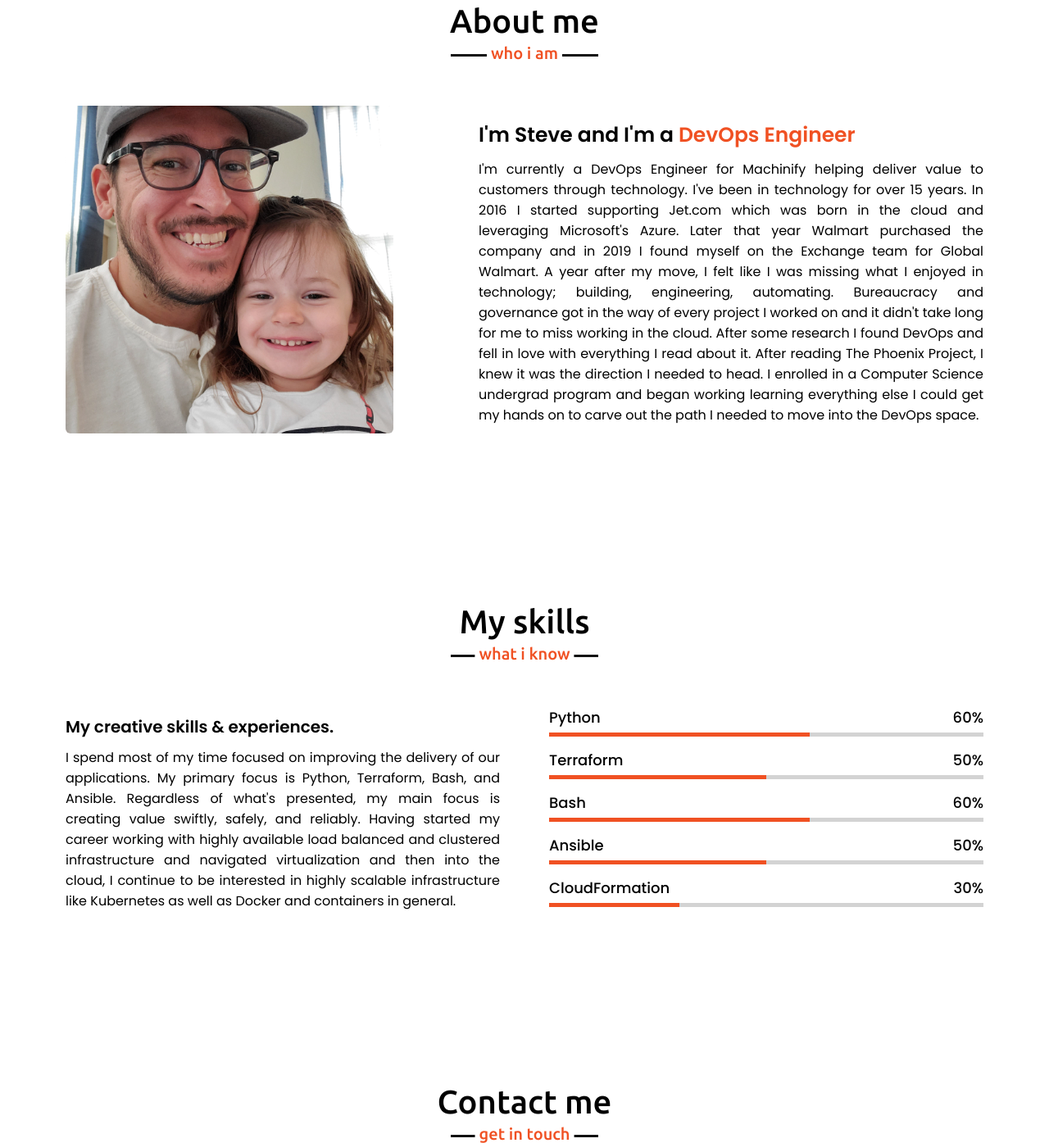
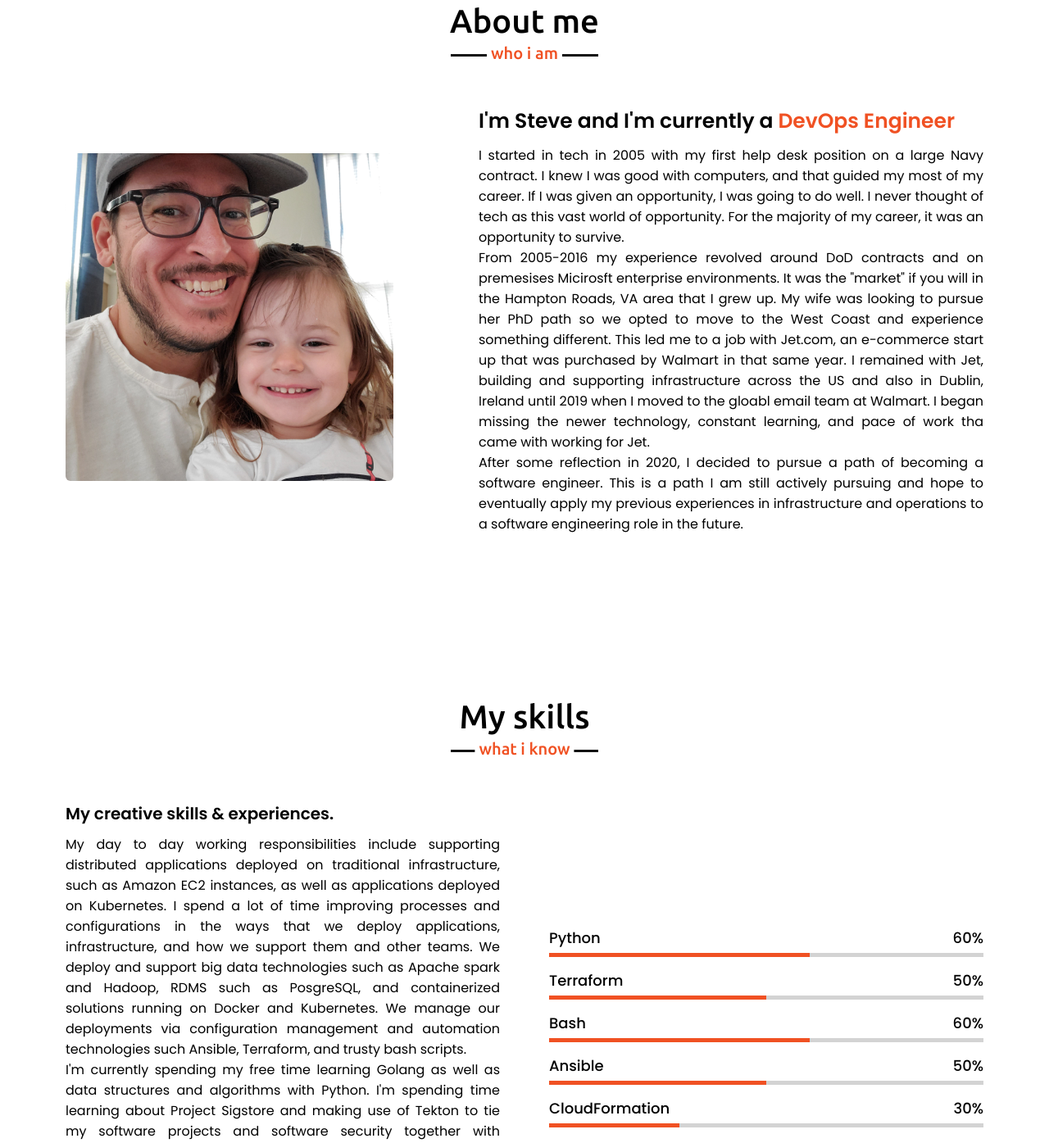
Before and after one commit to rebelopsio/stevemorgandev, a plain HTML site: page index.html in a window 1280 px wide. Shown: the part 897-2292 px from the top of the page at 82% size. Drawn offline with nearby package versions, Linux system fonts and the light colour scheme; a script that the page names is missing.

Commit message:
updated index.html
Signed-off-by: Stephen Morgan <steve@rebelops.io>

```diff
--- a/index.html
+++ b/index.html
@@ -42,7 +42,7 @@
             <div class="logo"><a href="#">Portfo<span>lio.</span></a></div>
             <ul class="menu">
                 <li><a href="#" class="menu-btn">Home</a></li>
-                <li><a href="https://blog.stevemorgan.dev" class="menu-btn">Blog</a></li>
+                <li><a href="https://hashnode.stevemorgan.dev" class="menu-btn">Hashnode</a></li>
                 <li><a href="#about" class="menu-btn">About</a></li>
                 <li><a href="#skills" class="menu-btn">Skills</a></li>
                 <li><a href="#contact" class="menu-btn">Contact</a></li>
@@ -77,20 +77,13 @@
                 </div>
                 <div class="column right">
                     <div class="text">
-                        I'm Steve and I'm a <span>DevOps Engineer</span></div>
+                        I'm Steve and I'm currently a <span>DevOps Engineer</span></div>
                     <p>
-                        I'm currently a DevOps Engineer for Machinify helping deliver value to customers through technology. I've
-                        been in technology for over 15 years. In 2016 I
-                        started supporting Jet.com which was born in the cloud and leveraging Microsoft's
-                        Azure. Later that year Walmart purchased the company and in 2019 I found myself on the Exchange
-                        team for Global Walmart. A year after my move, I felt like I was missing what I enjoyed in
-                        technology; building, engineering, automating. Bureaucracy and governance got in the way of
-                        every project I worked on and it didn't take long
-                        for me to miss working in the cloud. After some research I found DevOps and fell in love with
-                        everything I read about it. After reading The Phoenix Project, I knew it was the direction I
-                        needed to head. I enrolled in a Computer Science undergrad program and began working learning
-                        everything else I could get my hands on to carve out the path I needed to move into the DevOps
-                        space.
+                    I started in tech in 2005 with my first help desk position on a large Navy contract. I knew I was good with computers, and that guided my most of my career. If I was given an opportunity, I was going to do well. I never thought of tech as this vast world of opportunity. For the majority of my career, it was an opportunity to survive.
+                    <br>
+                    From 2005-2016 my experience revolved around DoD contracts and on premesises Micirosft enterprise environments. It was the "market" if you will in the Hampton Roads, VA area that I grew up. My wife was looking to pursue her PhD path so we opted to move to the West Coast and experience something different. This led me to a job with Jet.com, an e-commerce start up that was purchased by Walmart in that same year. I remained with Jet, building and supporting infrastructure across the US and also in Dublin, Ireland until 2019 when I moved to the gloabl email team at Walmart. I began missing the newer technology, constant learning, and pace of work tha came with working for Jet.
+                    <br>
+                    After some reflection in 2020, I decided to pursue a path of becoming a software engineer. This is a path I am still actively pursuing and hope to eventually apply my previous experiences in infrastructure and operations to a software engineering role in the future.
                     </p>
                 </div>
             </div>
@@ -108,12 +101,11 @@
                     <div class="text">
                         My creative skills & experiences.</div>
                     <p>
-                        I spend most of my time focused on improving the delivery of our applications. My primary focus is Python,
-                        Terraform, Bash, and Ansible. Regardless of what's presented, my main focus is creating value swiftly, safely, and reliably.
-
-                        Having started my career working with highly available load balanced and clustered
-                        infrastructure and navigated virtualization and then into the cloud, I continue to be interested
-                        in highly scalable infrastructure like Kubernetes as well as Docker and containers in general.
+                        My day to day working responsibilities include supporting distributed applications deployed on traditional infrastructure, such as Amazon EC2 instances, as well as applications deployed on Kubernetes. I spend a lot of time improving processes and configurations in the ways that we deploy applications, infrastructure, and how we support them and other teams. We deploy and support big data technologies such as Apache spark and Hadoop, RDMS such as PosgreSQL, and containerized solutions running on Docker and Kubernetes. We manage our deployments via configuration management and automation technologies such Ansible, Terraform, and trusty bash scripts.
+                        <br>
+                        I'm currently spending my free time learning Golang as well as data structures and algorithms with Python. I'm spending time learning about Project Sigstore and making use of Tekton to tie my software projects and software security together with Continuous Integration and Continuous Delivery (CICD). I hope to become and regular contributor to the Sigstore project, and potentially other open-source projects as well.
+                        <br>
+                        I have created a personal project called healthy-seed to apply my learnings with Golang and demonstrate my abilities along the way.
                     </p>
 
                 </div>
@@ -269,7 +261,7 @@
 
     <!-- footer section start -->
     <footer>
-        <span>Created By <a href="#">Steve Morgan</a> | <span class="far fa-copyright"></span> 2020 All rights
+        <span>Created By <a href="#">Steve Morgan</a> | <span class="far fa-copyright"></span> 2022 All rights
             reserved.</span>
     </footer>
     <script src="scripts/scripts.js"></script>
```
